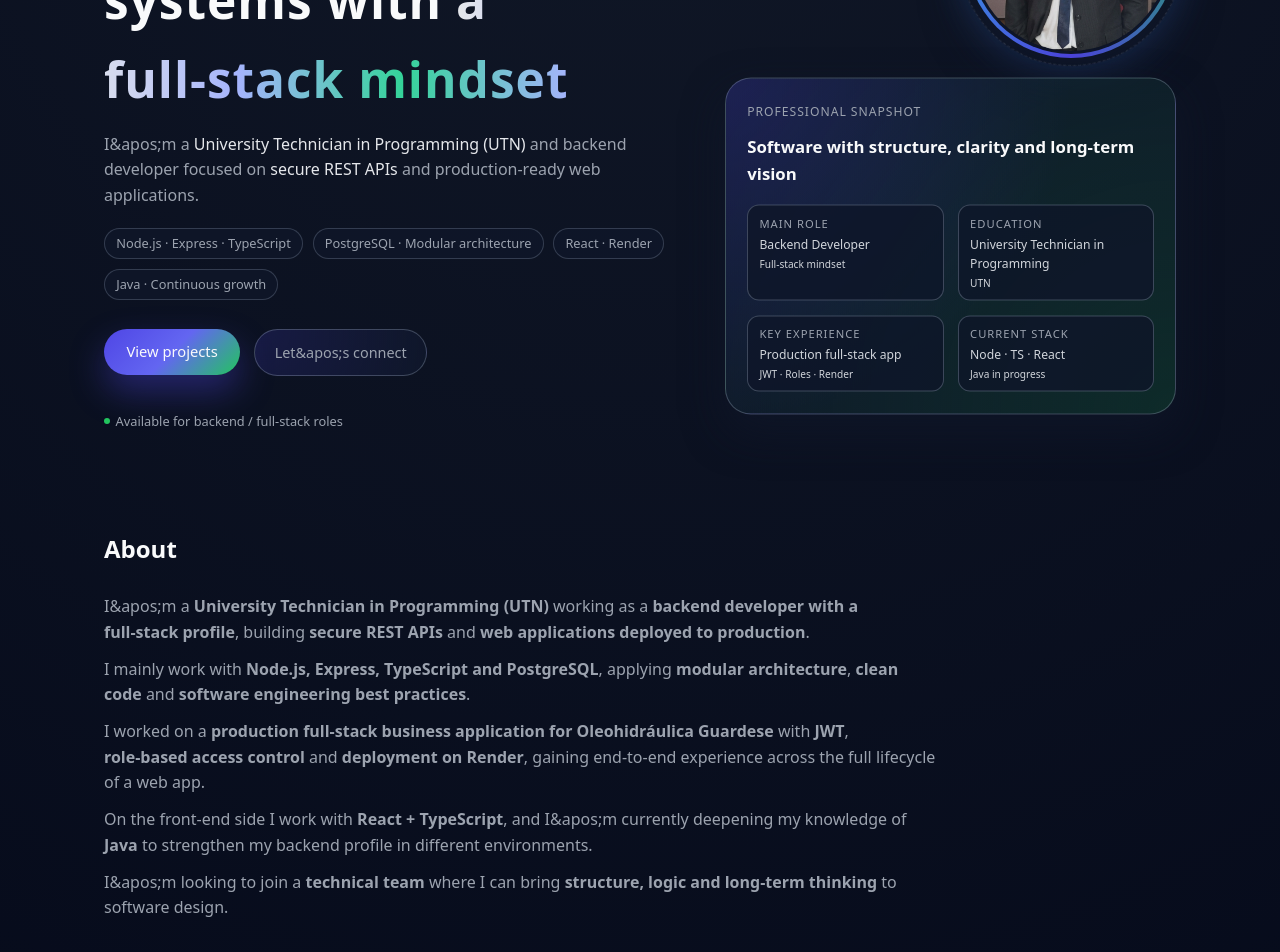
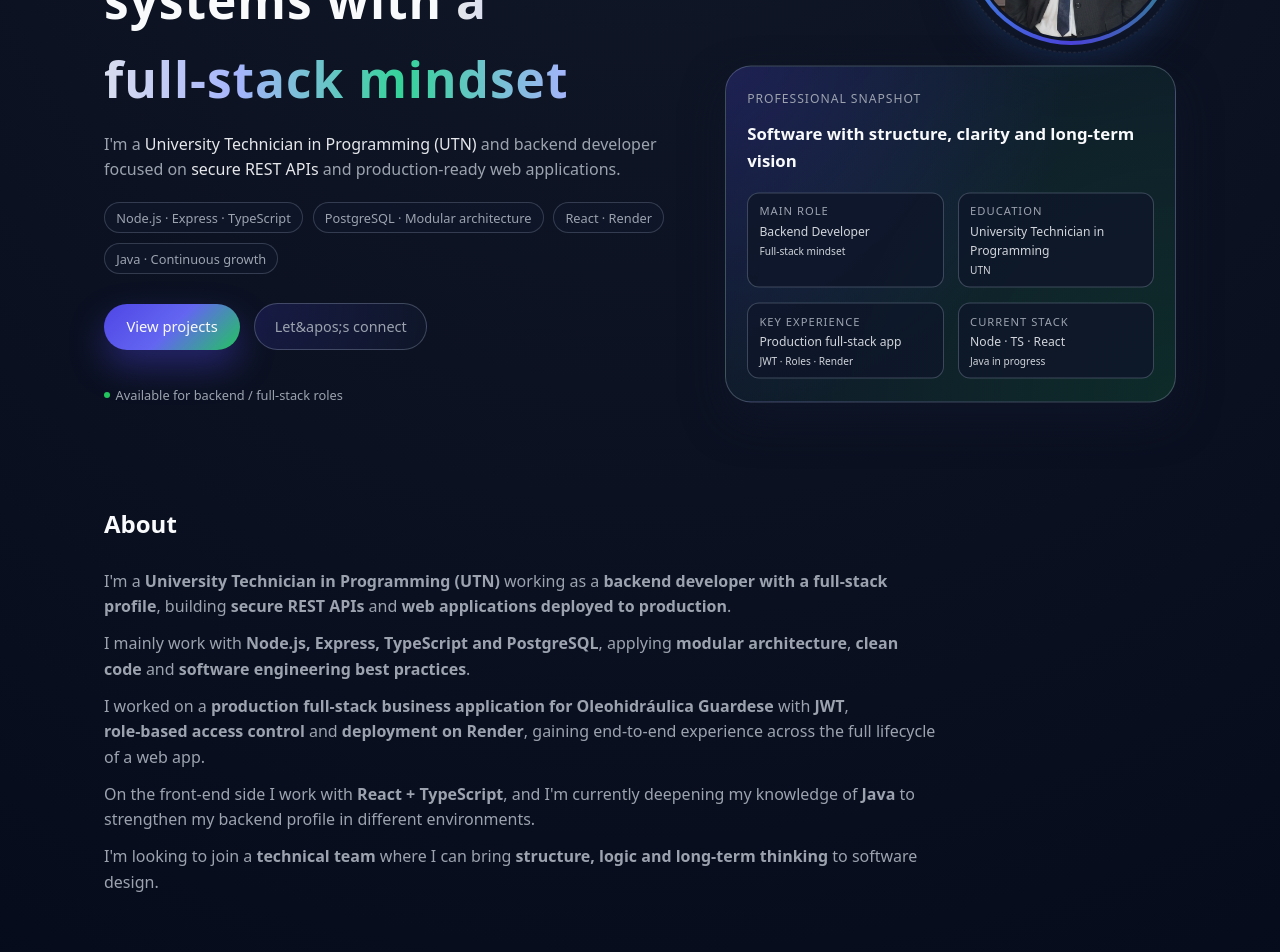
Before and after one commit to LuchoGuardese/Portfolio, a React (Vite) app: page / in a window 1280 px wide. Shown: the part 300-1252 px from the top of the page. Built offline with nearby package versions, Linux system fonts and the light colour scheme.

Commit message:
Correccion de I'm

```diff
--- a/src/App.tsx
+++ b/src/App.tsx
@@ -76,7 +76,7 @@ const App: React.FC = () => {
                 <span>{isEs ? "mentalidad full‑stack" : "a full‑stack mindset"}</span>
               </h1>
               <p className="hero-subtitle">
-                {isEs ? "Soy " : "I&apos;m a "}
+              {isEs ? "Soy " : "I'm a "}
                 <span className="hero-highlight">
                   {isEs
                     ? "Técnico Universitario en Programación (UTN)"
@@ -170,7 +170,7 @@ const App: React.FC = () => {
           <div className="container">
             <h2 className="section-title">{isEs ? "Sobre mí" : "About"}</h2>
             <p className="section-text">
-              {isEs ? "Soy " : "I&apos;m a "}
+              {isEs ? "Soy " : "I'm a "}
               <strong>
                 {isEs
                   ? "Técnico Universitario en Programación (UTN)"
@@ -228,14 +228,14 @@ const App: React.FC = () => {
               <strong>React + TypeScript</strong>
               {isEs
                 ? ", y actualmente profundizo en "
-                : ", and I&apos;m currently deepening my knowledge of "}
+                : ", and I'm currently deepening my knowledge of "}
               <strong>Java</strong>{" "}
               {isEs
                 ? "para fortalecer mi perfil backend en distintos entornos."
                 : "to strengthen my backend profile in different environments."}
             </p>
             <p className="section-text">
-              {isEs ? "Busco unirme a un " : "I&apos;m looking to join a "}
+              {isEs ? "Busco unirme a un " : "I'm looking to join a "}
               <strong>{isEs ? "equipo técnico" : "technical team"}</strong>{" "}
               {isEs ? "donde pueda aportar " : "where I can bring "}
               <strong>
@@ -561,7 +561,7 @@ const App: React.FC = () => {
             <p className="section-text">
               {isEs
                 ? "¿Te interesa que trabajemos juntos? Estoy abierto a nuevas oportunidades como "
-                : "Interested in working together? I&apos;m open to new opportunities as a "}
+                : "Interested in working together? I'm open to new opportunities as a "}
               <strong>Backend / Full‑Stack Developer</strong>
               {isEs
                 ? ", tanto en roles a largo plazo como en proyectos puntuales."
```
